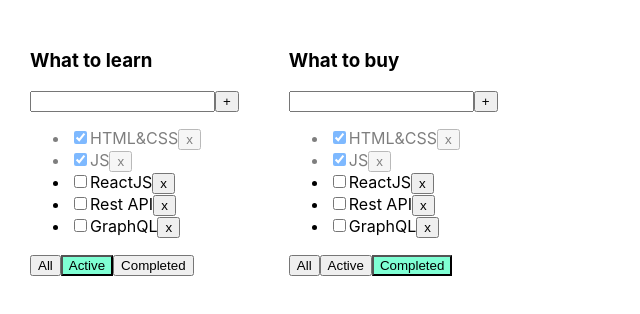
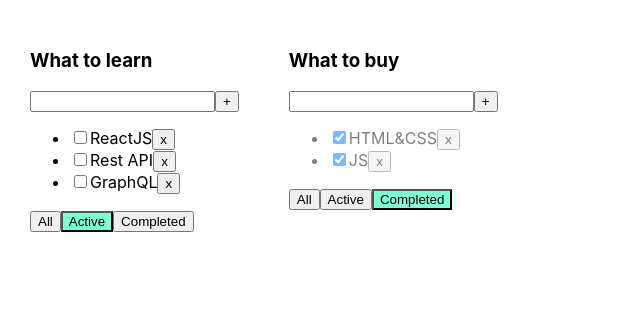
Before and after one commit to Anton-Martynenko/2Todo, a React (Create React App) app: page / in a window 1280 px wide. Shown: the top 314 px of the page, without its empty margins (0-640 px from the left). Built offline with nearby package versions, Linux system fonts and the light colour scheme.

Commit message:
setTodoLists

```diff
--- a/src/App.tsx
+++ b/src/App.tsx
@@ -20,7 +20,7 @@ function App() {
         {id: v1(), title: "GraphQL", isDone: false}
     ])
 
-    let [filter, setFilter] = useState<FilterValuesType>('all')
+    //let [filter, setFilter] = useState<FilterValuesType>('all')
 
     const addTask = (inputValue: string) => {
         let newTask = {id: v1(), title: inputValue, isDone: false};
@@ -41,29 +41,38 @@ function App() {
     }
 
 
+    //let tasksForTodolist = tasks
+    //if (filter === 'active') {
+    //tasksForTodolist = tasks.filter(task => task.isDone === false)
+    //}
+    //if (filter === 'completed') {
+    //tasksForTodolist = tasks.filter(task => task.isDone === true)
+    //}
 
-    let tasksForTodolist = tasks
-    if (filter === 'active') {
-        tasksForTodolist = tasks.filter(task => task.isDone === false)
-    }
-    if (filter === 'completed') {
-        tasksForTodolist = tasks.filter(task => task.isDone === true)
+    function changeFilter(value: FilterValuesType, todolistId: string) {
+
     }
 
-    function changeFilter(value: FilterValuesType) {
-        setFilter(value)
-    }
-
-    let todoLists: Array<TodoListsType> = [
+    let [todoLists, setTodoLists] = useState<Array<TodoListsType>>([
         {id: v1(), title: "What to learn", filter: "active"},
         {id: v1(), title: "What to buy", filter: "completed"}
-    ]
+    ])
 
     return (
         <div className="App">
             {
                 todoLists.map((tl) => {
-                     return <Todolist title={tl.title}
+                    let tasksForTodolist = tasks
+                    if (tl.filter === 'active') {
+                        tasksForTodolist = tasks.filter(task => task.isDone === false)
+                    }
+                    if (tl.filter === 'completed') {
+                        tasksForTodolist = tasks.filter(task => task.isDone === true)
+                    }
+                    return <Todolist
+                        key={tl.id}
+                        id={tl.id}
+                        title={tl.title}
                         tasks={tasksForTodolist}
                         removeTask={removeTask}
                         changeFilter={changeFilter}
--- a/src/Todolist.tsx
+++ b/src/Todolist.tsx
@@ -15,10 +15,11 @@ type PropsType = {
     title: string
     tasks: Array<TaskType>
     removeTask: (taskId: string) => void
-    changeFilter: (value: FilterValuesType) => void
+    changeFilter: (value: FilterValuesType, todoListId: string) => void
     addTask: (inputValue: string) => void
     changeStatus: (taskId: string, isDone: boolean) => void
     filter: FilterValuesType
+    id: string
 }
 
 export function Todolist(props: PropsType) {
@@ -53,9 +54,9 @@ export function Todolist(props: PropsType) {
         //props.changeFilter(value);
     //}
 
-    const onAllClickHandler = () => props.changeFilter('all');
-    const onActiveClickHandler = () => props.changeFilter('active');
-    const onCompletedClickHandler = () => props.changeFilter('completed');
+    const onAllClickHandler = () => props.changeFilter('all', props.id);
+    const onActiveClickHandler = () => props.changeFilter('active', props.id);
+    const onCompletedClickHandler = () => props.changeFilter('completed', props.id);
 
     return (
         <div>
```
Lines whose indentation alone changed are shown as unchanged.
